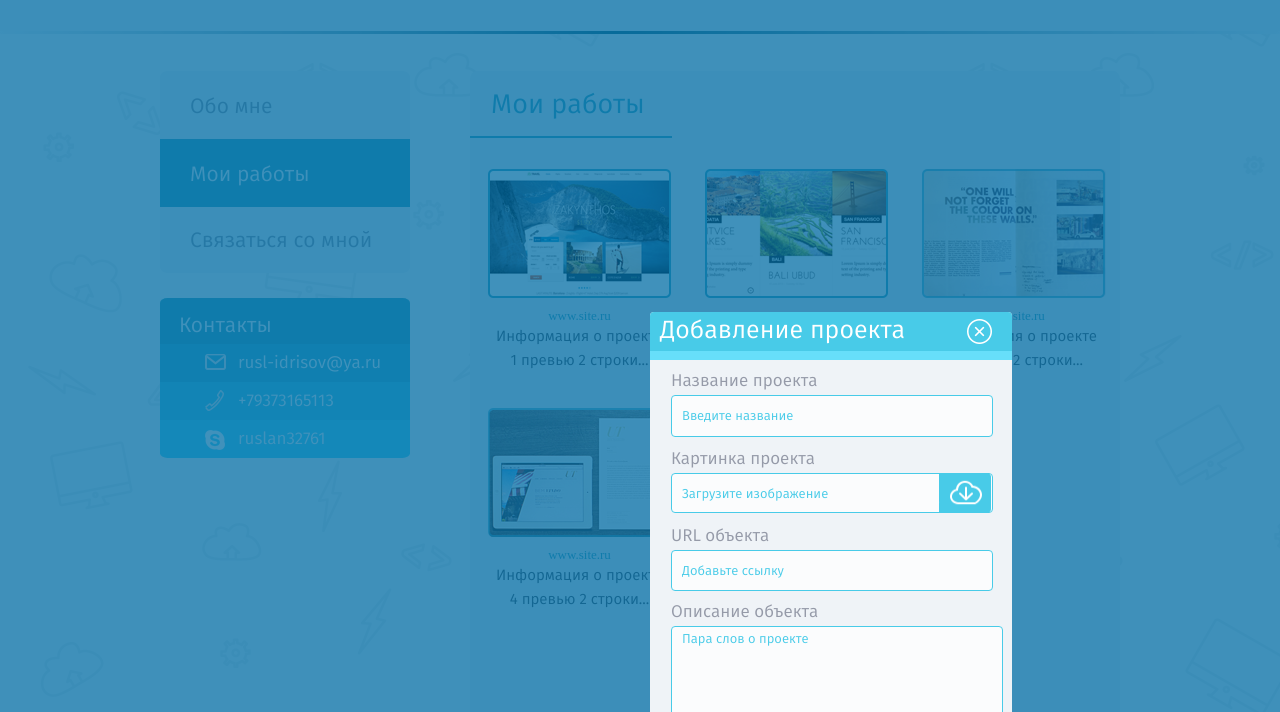
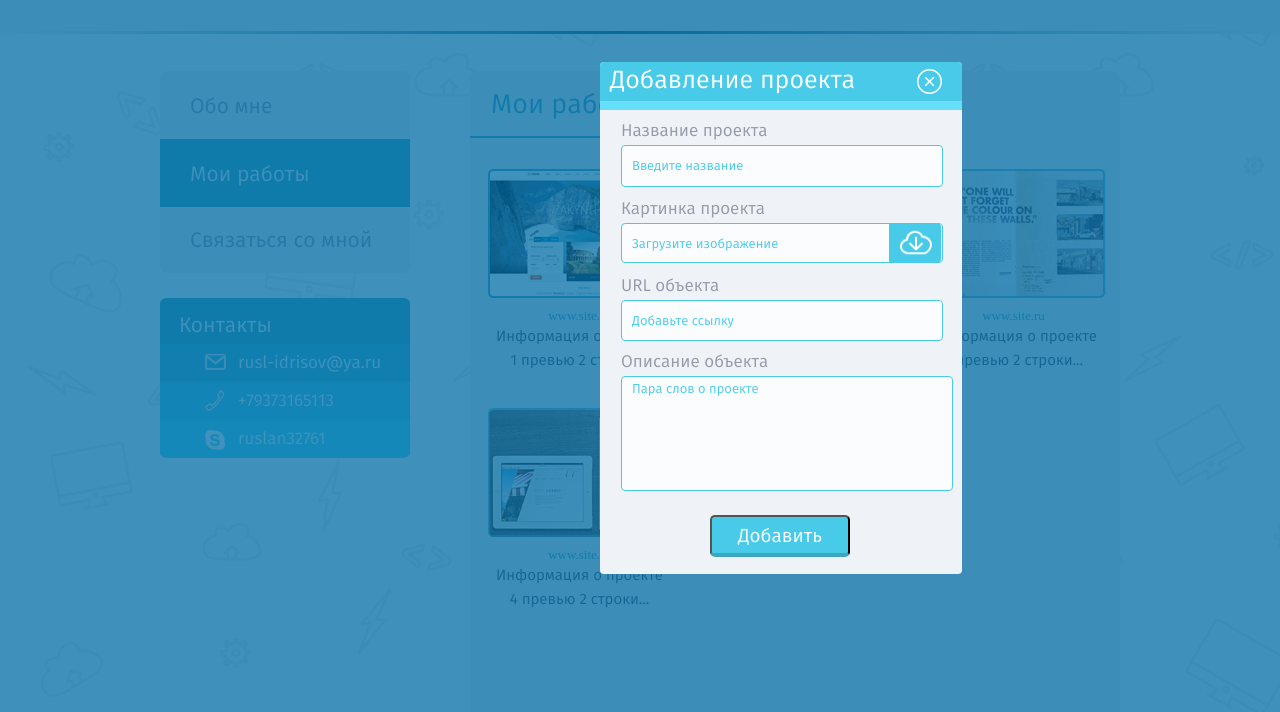
Before and after one commit to ruslan32/dz-1, a website: page app/second.html in a window 1280 px wide. Both pictures are taken after a click on the link "Добавить проект". Shown: the part 88-800 px from the top of the page. Drawn offline with nearby package versions, Linux system fonts and the light colour scheme; a web font is replaced by a local one.

Commit message:
исправил позиционирование окна добавления проекта

```diff
--- a/app/css/main.css
+++ b/app/css/main.css
@@ -524,8 +524,8 @@ content: " ";
 	height: 512px;
 	background: #eff3f7;
 	position: absolute;
-  	left: 650px;
-  	top: 400px;
+  	left: 600px;
+  	top: 150px;
 	border-radius: 4px;
   	overflow: hidden;
     display: none;
```
Also changed, not shown: app/contact.html (+1 -1 lines), app/index.html (+0 -1 lines).
